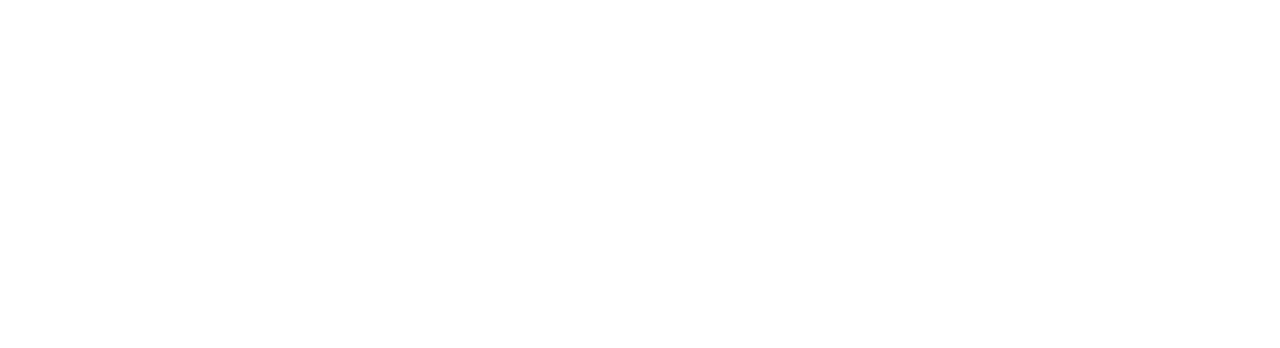
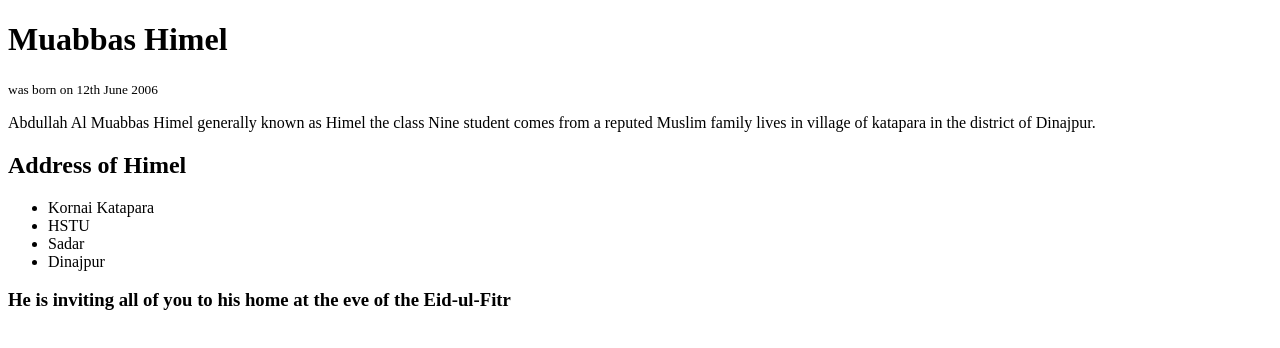
Before and after one commit to ShishirMuhammad/my-fourth-repo, a plain HTML site: page index.html in a window 1280 px wide. Drawn offline with Linux system fonts and the light colour scheme.

Commit message:
address added

```diff
--- a/index.html
+++ b/index.html
@@ -7,6 +7,16 @@
     <title>Himel</title>
 </head>
 <body>
-
+    <h1>Muabbas Himel</h1>
+    <small>was born on 12th June 2006</small>
+    <p>Abdullah Al Muabbas Himel generally known as Himel the class Nine student comes from a reputed Muslim family lives in village of katapara in the district of Dinajpur.</p>
+    <h2>Address of Himel</h2>
+    <ul>
+        <li>Kornai Katapara</li>
+        <li>HSTU</li>
+        <li>Sadar</li>
+        <li>Dinajpur</li>
+    </ul>
+    <h3>He is inviting all of you to his home at the eve of the Eid-ul-Fitr</h3>
 </body>
 </html>
```
Also changed, not shown: Photo0215.jpg (added).
